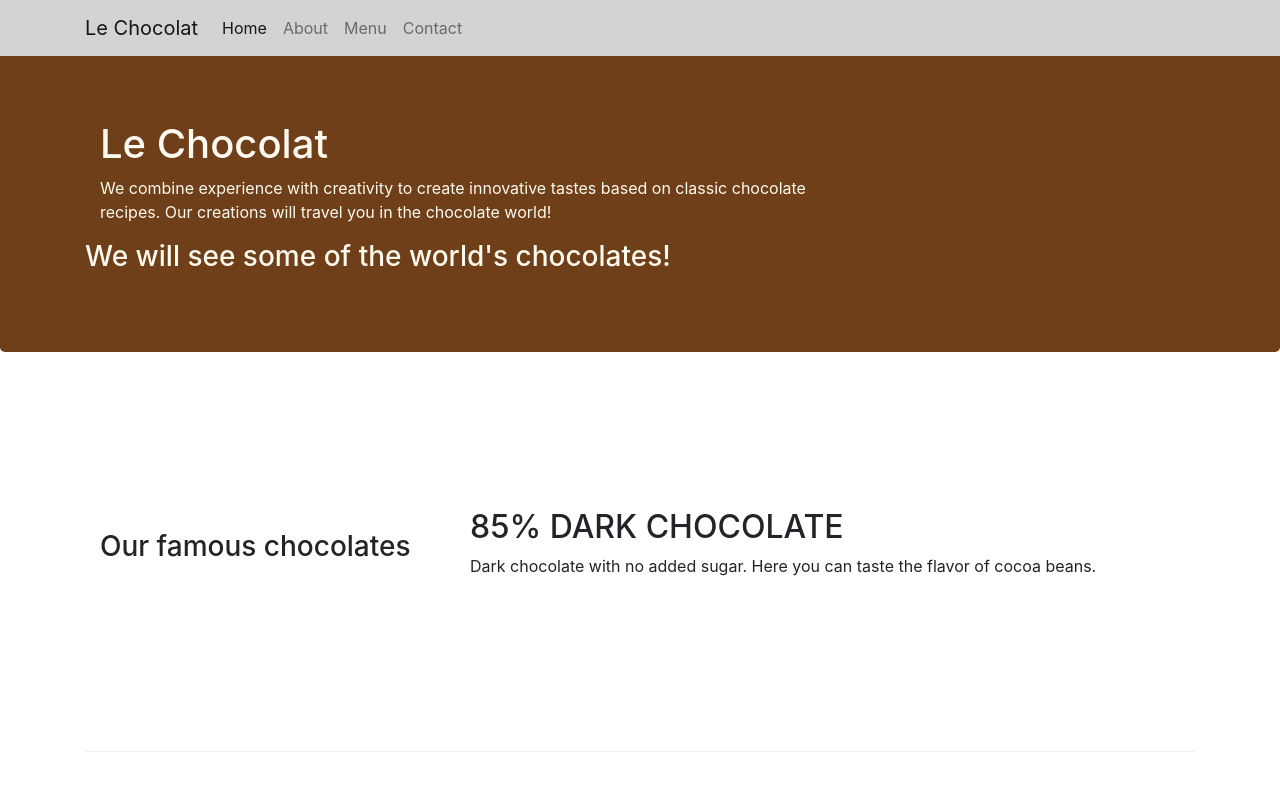
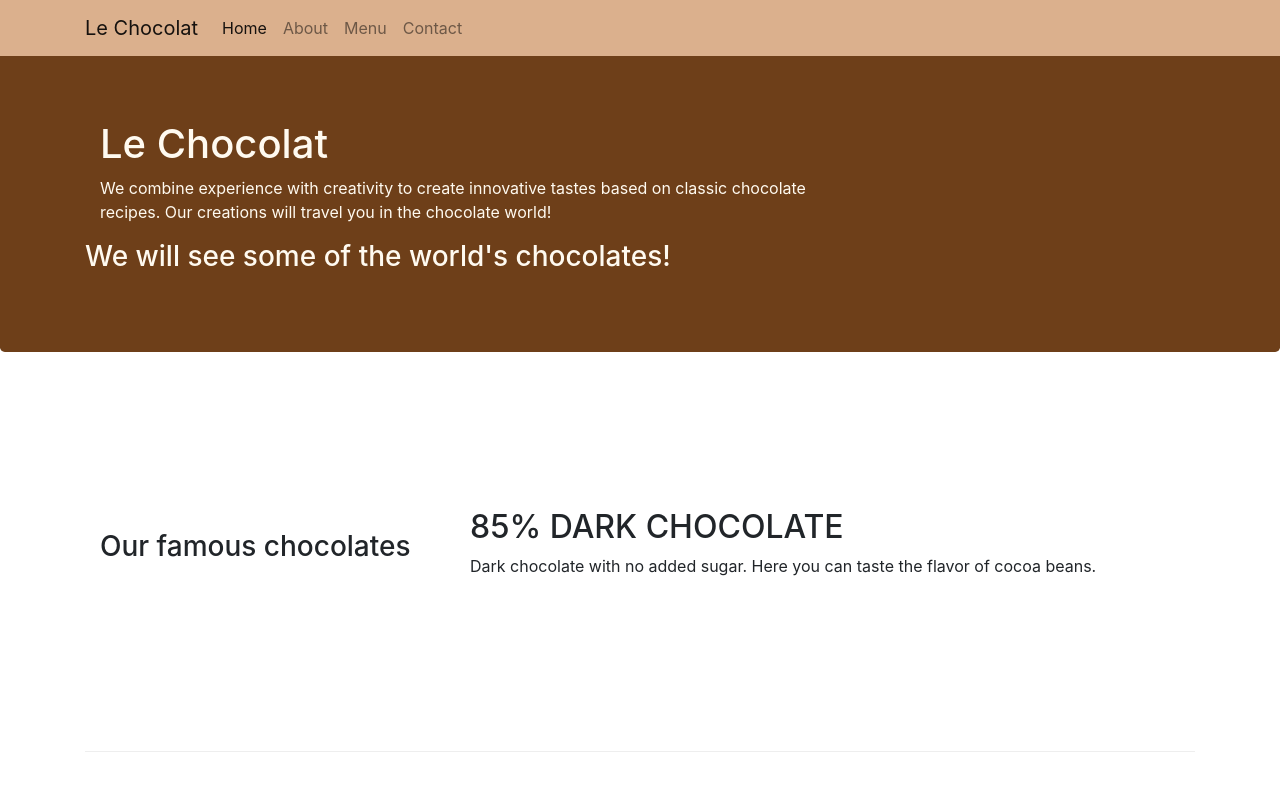
Before and after one commit to mohammedalasly/leNewChoco, a plain HTML site: page index.html in a window 1280 px wide. Shown: the top 800 px of the page. Drawn offline with nearby package versions, Linux system fonts and the light colour scheme.

Commit message:
Navbar and Breadcrumbs

```diff
--- a/css/styles.css
+++ b/css/styles.css
@@ -28,9 +28,9 @@ body{
     padding:50px 0px 0px 0px;
     z-index:0;
 }
+.bg-light {
+    background-color: #dbb08d !important;
+}
 /* .bg-light {
-    background-color: #dbb08d !important;
-} */
-.bg-light {
     background-color: lightgrey!important;
-  }
+  } */
```
